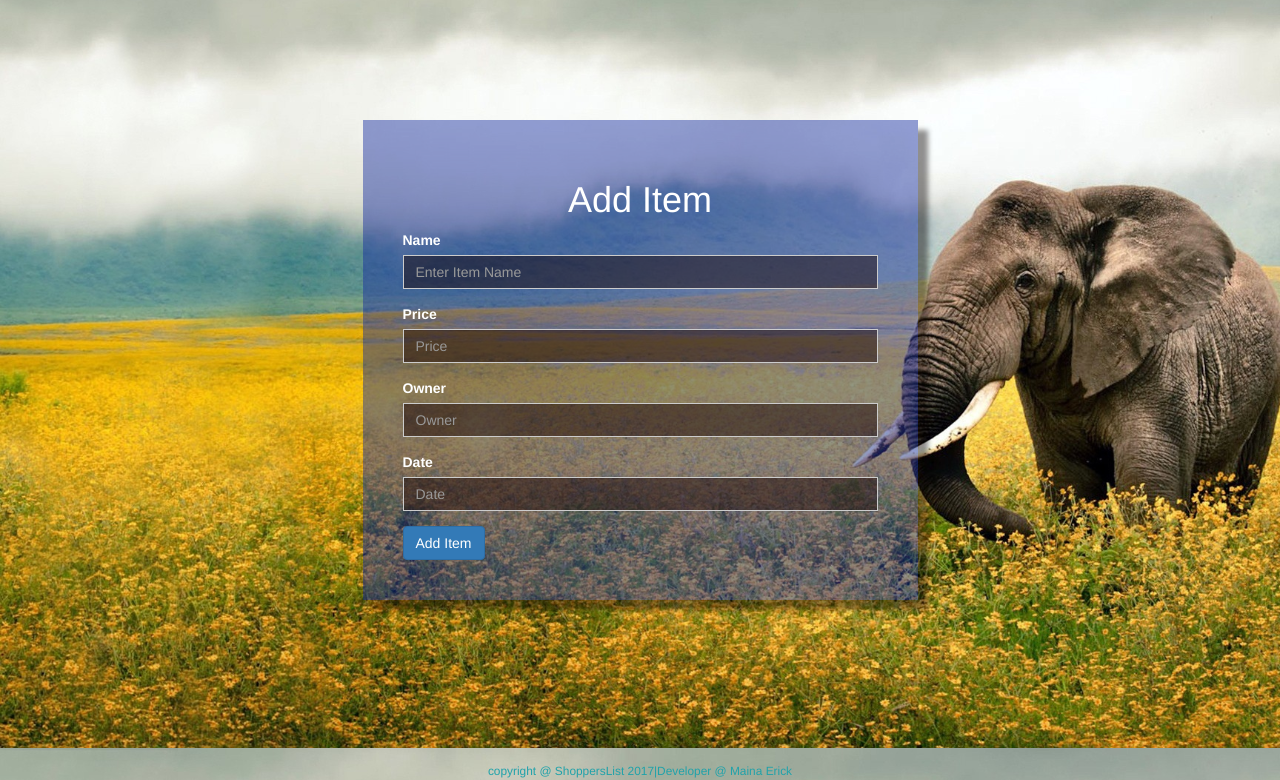
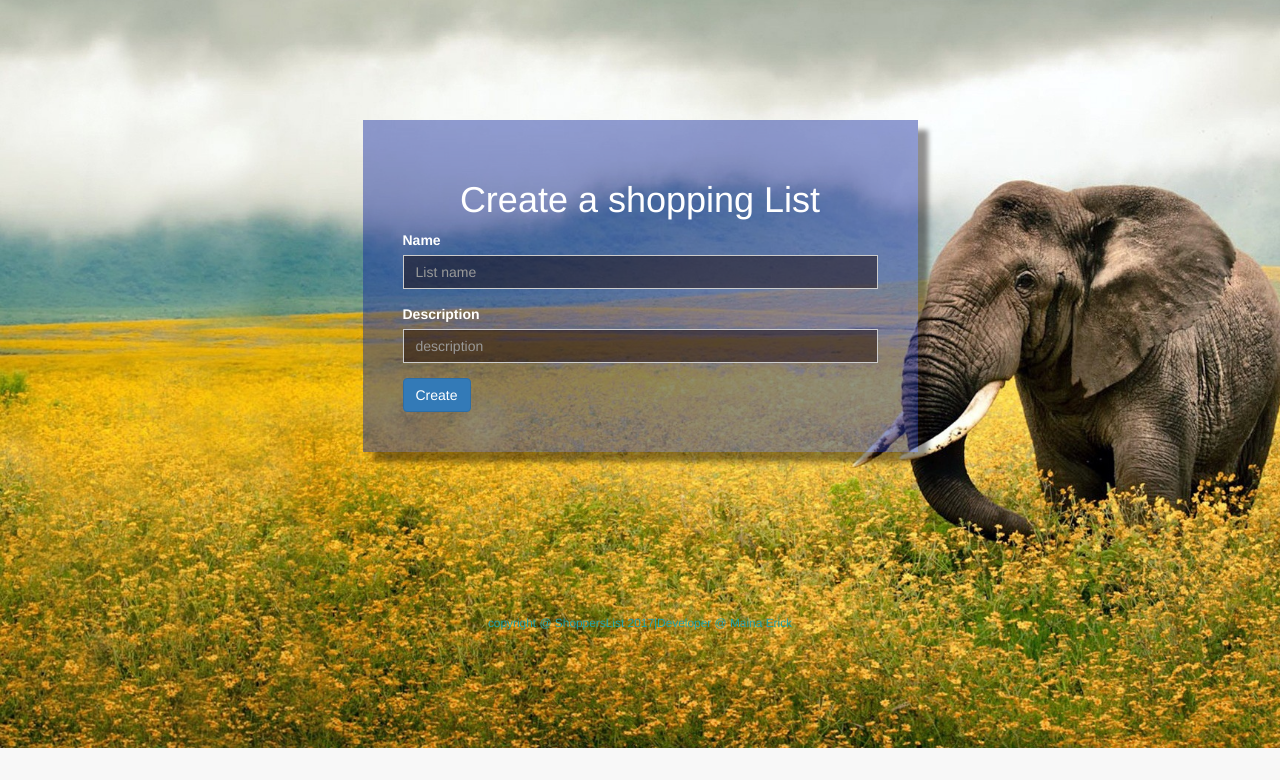
Before and after one commit to ThubiMaina/Andela-ShoppersList, a Flask app: page /create in a window 1280 px wide. Shown: the part 52-832 px from the top of the page. After the commit the page ends 800 px from the top, so only its background shows below. Run offline with Flask 2, Linux system fonts and the light colour scheme; some libraries are stand-ins or nearby versions.

Commit message:
the template for creating shopping lists

```diff
--- a/templates/Create.html
+++ b/templates/Create.html
@@ -54,29 +54,18 @@
     <div class="row">
         <div class="col-sm-offset-3 col-sm-6">
 
-            <form method="POST" action="">
-                <h1>Add Item</h1>
+            <form method="POST" action="{{url_for('create')}}">
+                <h1>Create a shopping List</h1>
                     <div class="form-group">
                         <label>Name</label>
-                        <input type="text" class="form-control"  placeholder="Enter Item Name">
+                        <input type="text" class="form-control" name="name" placeholder="List name">
                     </div>
 
                     <div class="form-group">
-                            <label>Price</label>
-                            <input type="text" class= "form-control" placeholder="Price">
+                            <label>Description</label>
+                            <input type="text" class= "form-control" name="description" placeholder="description">
                     </div>
-
-                    <div class="form-group">
-                            <label>Owner</label>
-                            <input type="text" class="form-control" placeholder="Owner">
-                    </div>
-
-                    <div class="form-group">
-                        <label>Date</label>
-                        <input type="text" class="form-control" placeholder="Date">
-                    </div>
-
-                <button type="submit" class="btn btn-primary">Add Item</button>
+                <button type="submit" class="btn btn-primary">Create</button>
             </form>
         </div>
     </div>
```
